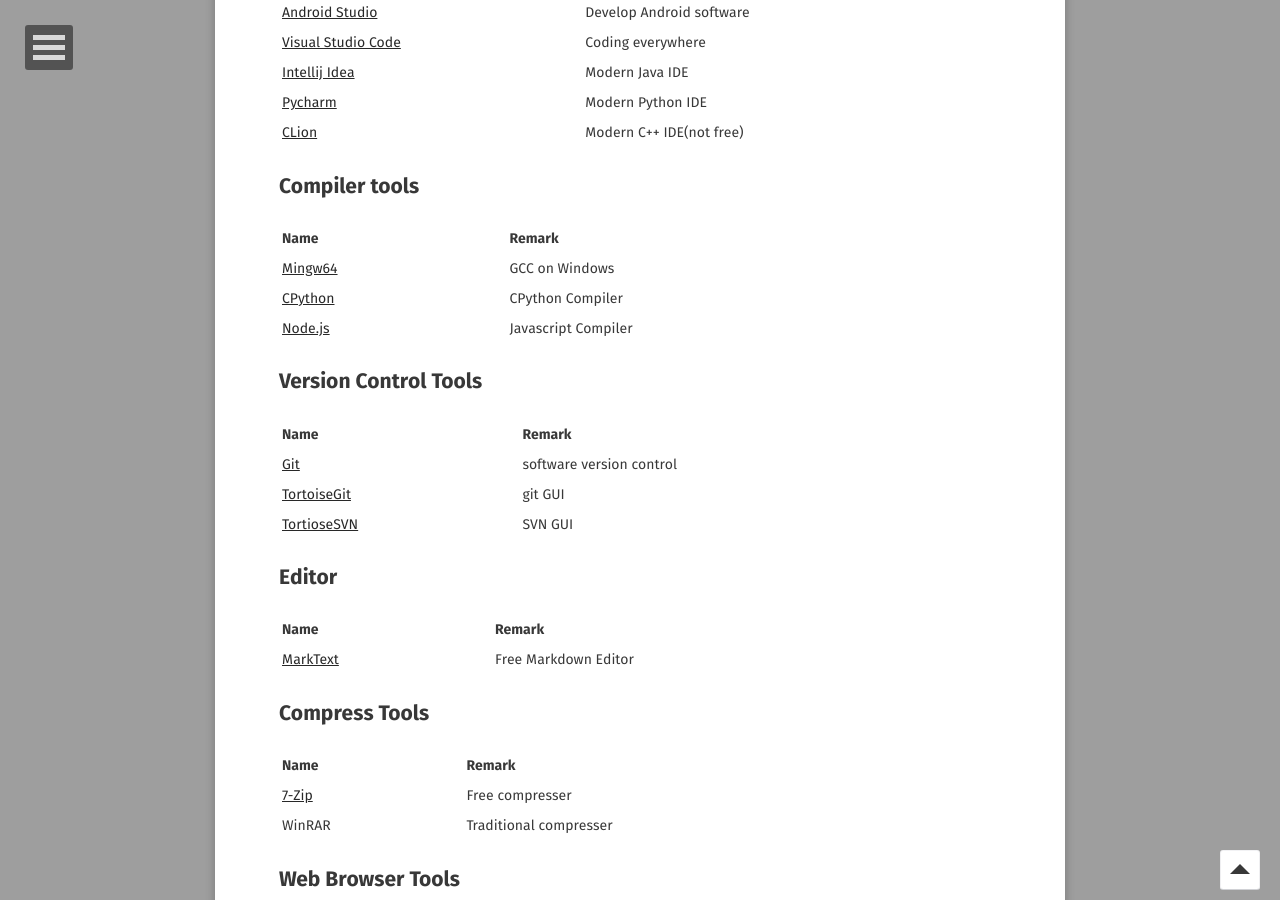
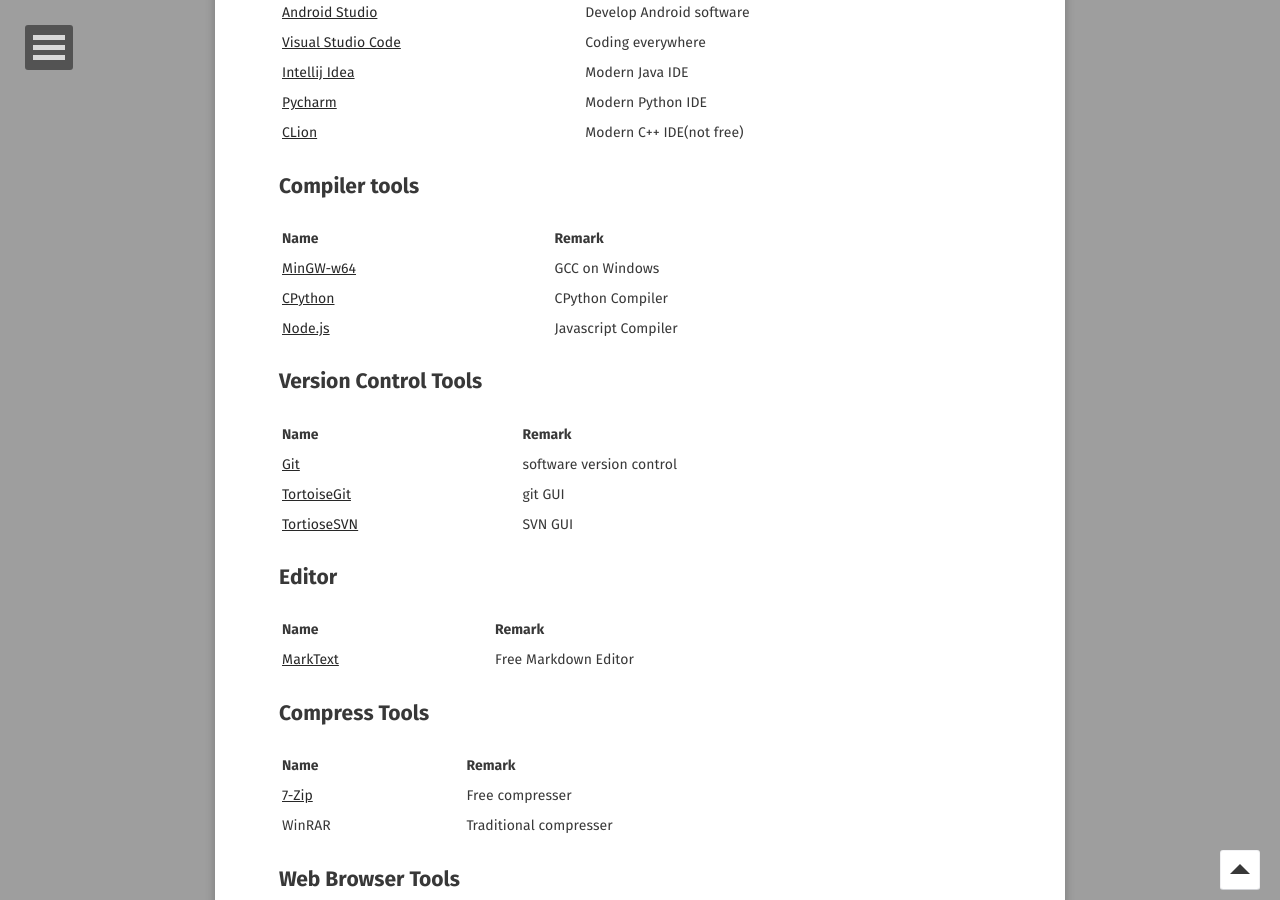
Before and after one commit to o7878x/o7878x.github.io, a Jekyll site: the page built from _posts/2024-07-07-fav-softwares.md, in a window 1280 px wide and 900 px high, scrolled down 655 px. Built offline with Jekyll 4.4.1, drawn with Linux system fonts in a browser that asks for light colours; some web fonts are replaced; comment, search, counter and statistics services are not loaded.

Commit message:
fix:fix up mingw-w64 name

```diff
--- a/_posts/2024-07-07-fav-softwares.md
+++ b/_posts/2024-07-07-fav-softwares.md
@@ -31,7 +31,7 @@
 
 | Name | Remark |
 | --- | --- |
-| [Mingw64](https://www.mingw-w64.org/) | GCC on Windows |
+| [MinGW-w64](https://www.mingw-w64.org/) | GCC on Windows |
 | [CPython](https://www.python.org/) | CPython Compiler |
 | [Node.js](https://nodejs.org/zh-cn) | Javascript Compiler |
 
```
